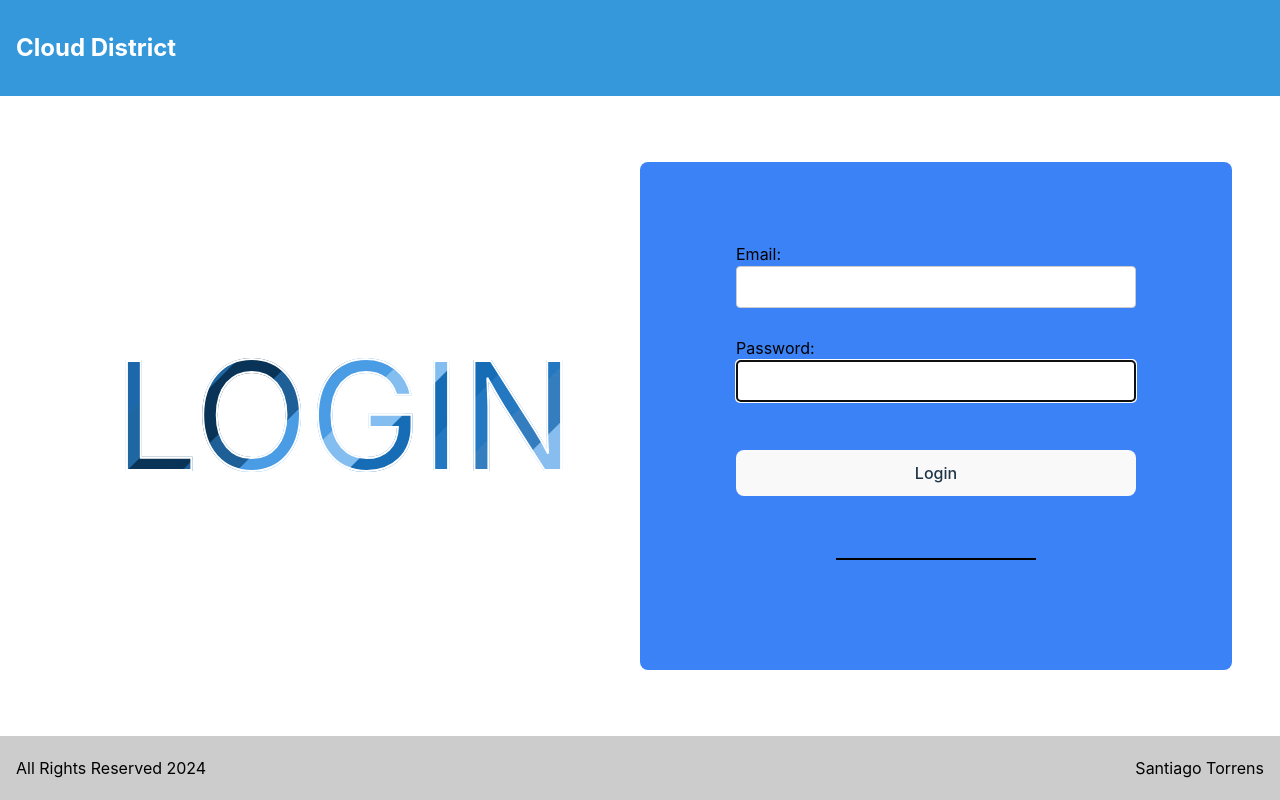
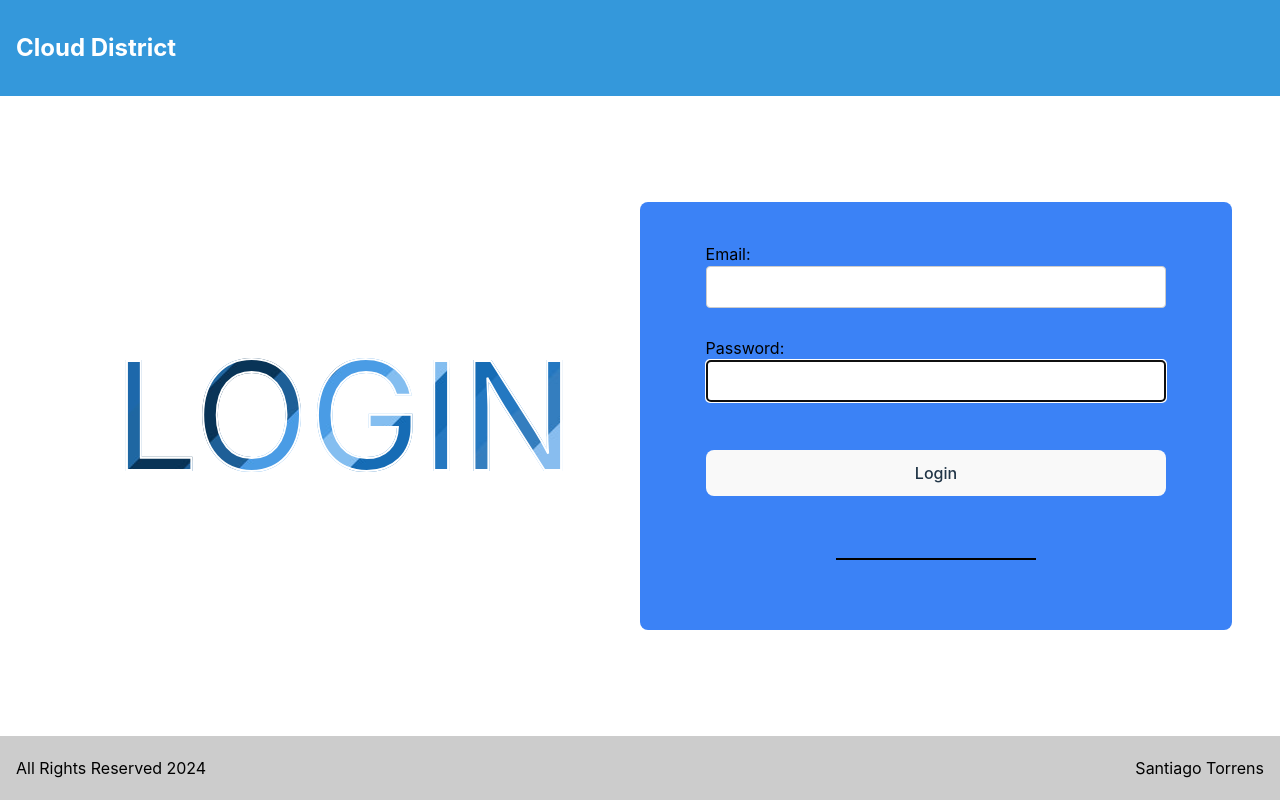
Before and after one commit to SantiTorrens/usersApiIntegration, a React (Vite) app: page / in a window 1280 px wide. Built offline with nearby package versions, Linux system fonts and the light colour scheme.

Commit message:
fix types and styles

```diff
--- a/src/types/store.ts
+++ b/src/types/store.ts
@@ -1,8 +1,8 @@
-import { authUser } from "./auth";
+import { User } from "./user";
 
 export interface AuthState {
     loading: boolean;
-    userInfo: authUser | undefined;
+    userInfo: User | undefined;
     userToken: undefined | string;
     error: unknown | null;
     success: false;
--- a/src/views/Auth/Login/index.tsx
+++ b/src/views/Auth/Login/index.tsx
@@ -4,7 +4,7 @@ import { toast } from "sonner";
 import * as S from "./styles"
 import { useAppDispatch } from "../../../hooks/store";
 import { userLogin } from "../../../store/features/auth/authActions";
-import { userLoginPayload } from "../../../types/auth";
+import { LoginPayload } from "../../../types/auth";
 import { FormErrors, FormStateType } from "../../../types/form";
 import useForm from "../../../hooks/useForm";
 import validateLoginForm from "../../../utils/validateForm";
@@ -26,7 +26,7 @@ export default function Login(): ReactElement {
     setErrors(formErrors);
 
     if (Object.keys(formErrors).length === 0) {
-      dispatch(userLogin({ email: formState.email, password: formState.password } as userLoginPayload))
+      dispatch(userLogin({ email: formState.email, password: formState.password } as LoginPayload))
         .then((resultAction) => {
           console.log("🚀 ~ dispatch ~ resultAction:", resultAction);
           toast.success("Login Successful!");
@@ -46,8 +46,8 @@ export default function Login(): ReactElement {
           <S.HeaderContainer>
             <h2 className="animatedHeadline">LOGIN</h2>
           </S.HeaderContainer>
-          <Card classes="flex flex-col w-1/2 1-2/3 gap-8 p-5 py-20 mx-auto my-auto">
-            <S.FormContainer onSubmit={submit} className="flex flex-col w-full max-w-md gap-2 mx-auto">
+          <Card classes="flex flex-col w-1/2 1-2/3 gap-8 p-2 py-10 mx-auto my-auto">
+            <S.FormContainer onSubmit={submit} >
               <FormInput
                 label="Email"
                 type="text"
@@ -65,7 +65,7 @@ export default function Login(): ReactElement {
                 error={errors.password}
               />
 
-              <S.SubmitButton type="submit" className="w-full mt-4">
+              <S.SubmitButton type="submit" >
                 Login
               </S.SubmitButton>
             </S.FormContainer>
--- a/src/views/Auth/Login/styles.ts
+++ b/src/views/Auth/Login/styles.ts
@@ -33,7 +33,7 @@ export const FormContainer = styled.form`
   margin-right: auto;
   gap: 0.5rem;
   width: 100%;
-  max-width: 400px;
+  width: 80%;;
 `;
 
 // Styled component for the button
```
